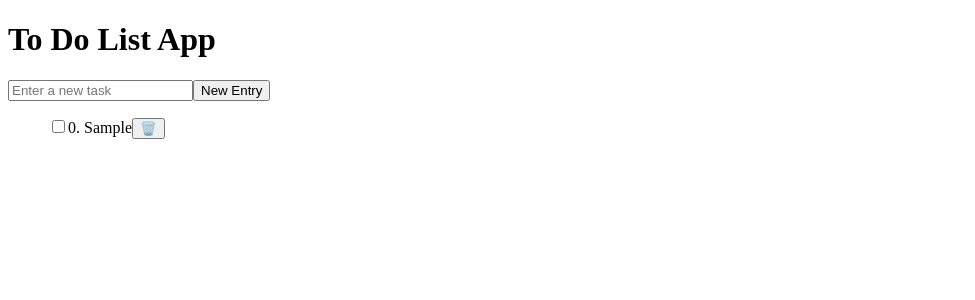
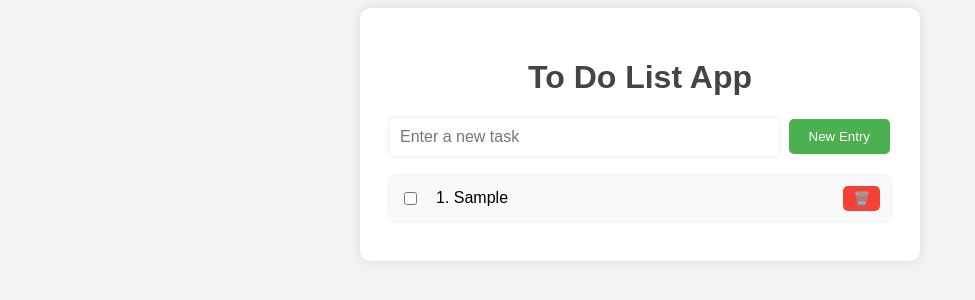
Before and after one commit to HackMelbourne/todo-list-workshop, a React (Vite) app: page / in a window 1280 px wide. Both pictures are taken after typing "Sample" into the empty fields and a click on the button "New Entry". Shown: the top 300 px of the page, without its empty margins (0-975 px from the left). Built offline with nearby package versions, Linux system fonts and the light colour scheme.

Commit message:
Added CSS and moved documentation

```diff
--- a/src/App.css
+++ b/src/App.css
@@ -1,7 +1,108 @@
-.done {
-  text-decoration: line-through;
+/* Set the font and background color of the app */
+body {
+  font-family: Arial, sans-serif;
+  background-color: #f2f2f2;
 }
 
-li {
-  list-style-type: none;
+/* Center the app container */
+.App {
+  max-width: 500px;
+  margin: 0 auto;
+  padding: 30px;
+  background-color: white;
+  border-radius: 10px;
+  box-shadow: 0 0 10px rgba(0, 0, 0, 0.1);
 }
+
+/* Style the app title */
+h1 {
+  text-align: center;
+  color: #444;
+}
+
+/* Style the form input and button */
+form {
+  display: flex;
+  align-items: center;
+  margin-bottom: 20px;
+  gap: 10px;
+}
+
+form input[type="text"] {
+  width: 100%;
+  padding: 10px;
+  font-size: 16px;
+  border: none;
+  border-radius: 5px;
+  box-shadow: 0 0 5px rgba(0, 0, 0, 0.1);
+}
+
+form button[type="submit"] {
+  background-color: #4caf50;
+  color: white;
+  min-width: fit-content;
+  padding: 10px 20px;
+  border: none;
+  border-radius: 5px;
+  cursor: pointer;
+  transition: background-color 0.2s ease;
+}
+
+form button[type="submit"]:hover {
+  background-color: #3e8e41;
+}
+
+/* Style the todo list */
+ul {
+  list-style: none;
+  margin: 0;
+  padding: 0;
+}
+
+/* Style the todo items */
+ul li {
+  display: flex;
+  justify-content: space-between;
+  align-items: center;
+  padding: 10px;
+  margin-bottom: 10px;
+  background-color: #f9f9f9;
+  border-radius: 5px;
+  box-shadow: 0 0 5px rgba(0, 0, 0, 0.1);
+}
+
+/* Style the todo item label and checkbox */
+ul li label {
+  display: flex;
+  align-items: center;
+}
+
+ul li label input[type="checkbox"] {
+  margin-right: 10px;
+}
+
+/* Style the todo item title */
+ul li .title {
+  padding-left: 1rem;
+  flex-grow: 1;
+}
+
+ul li.done .title {
+  text-decoration: line-through;
+  color: #bbb;
+}
+
+/* Style the todo item delete button */
+ul li button {
+  background-color: #f44336;
+  color: white;
+  padding: 5px 10px;
+  border: none;
+  border-radius: 5px;
+  cursor: pointer;
+  transition: background-color 0.2s ease;
+}
+
+ul li button:hover {
+  background-color: #d32f2f;
+}
--- a/src/App.jsx
+++ b/src/App.jsx
@@ -2,29 +2,40 @@ import { useState, useEffect } from "react";
 import "./App.css";
 
 function App() {
+  // Declare state variables todos and title using useState hook
   const [todos, setTodos] = useState([]);
   const [title, setTitle] = useState("");
 
+  // Define function to create a new todo item
   const createTodo = (title) => {
     const newTodo = {
       id: todos.length + 1,
       title: title,
       done: false,
     };
+    // Add newTodo to the todos state array using setTodos
     setTodos([...todos, newTodo]);
   };
 
+  // Define function to toggle the 'done' property of a todo item
   const toggleDone = (id) => {
+    // Find the index of the todo item with the matching id
     const todoId = todos.findIndex((entry) => entry.id === id);
+    // Toggle the 'done' property of the todo item
     todos[todoId].done = !todos[todoId].done;
+    // Update the todos state array using setTodos
     setTodos([...todos]);
   };
 
+  // Define function to delete a todo item
   const deleteTodo = (id) => {
+    // Remove the todo item with the matching id from the todos state array
     const updatedTodo = todos.filter((entry) => entry.id !== id);
+    // Update the todos state array using setTodos
     setTodos(updatedTodo);
   };
 
+  // Load todos from localStorage when the component mounts using useEffect hook
   useEffect(() => {
     const savedTodos = JSON.parse(localStorage.getItem("todos"));
     if (savedTodos) {
@@ -32,6 +43,7 @@ function App() {
     }
   }, []);
 
+  // Save todos to localStorage when the todos state array changes using useEffect hook
   useEffect(() => {
     if (todos.length > 0) {
       localStorage.setItem("todos", JSON.stringify(todos));
@@ -39,6 +51,7 @@ function App() {
   }, [todos]);
 
   return (
+    // Render the component content
     <div className="App">
       <h1>To Do List App</h1>
       <form
@@ -58,14 +71,18 @@ function App() {
             setTitle(e.currentTarget.value);
           }}
           placeholder="Enter a new task"
+          type="text"
         ></input>
         <button type="submit">New Entry</button>
       </form>
       <ul>
+        {/* Map over the todos state array and render a list item for each todo */}
         {todos.map((entry, i) => (
           <li key={entry.id} className={entry.done ? "done" : ""}>
             <input type="checkbox" onChange={() => toggleDone(entry.id)} />
-            {i}. {entry.title}
+            <span className="title">
+              {i + 1}. {entry.title}
+            </span>
             <button
               onClick={() => {
                 deleteTodo(entry.id);
```
Also changed, not shown: 9 other files (tests, documents, lock files or other folders).
